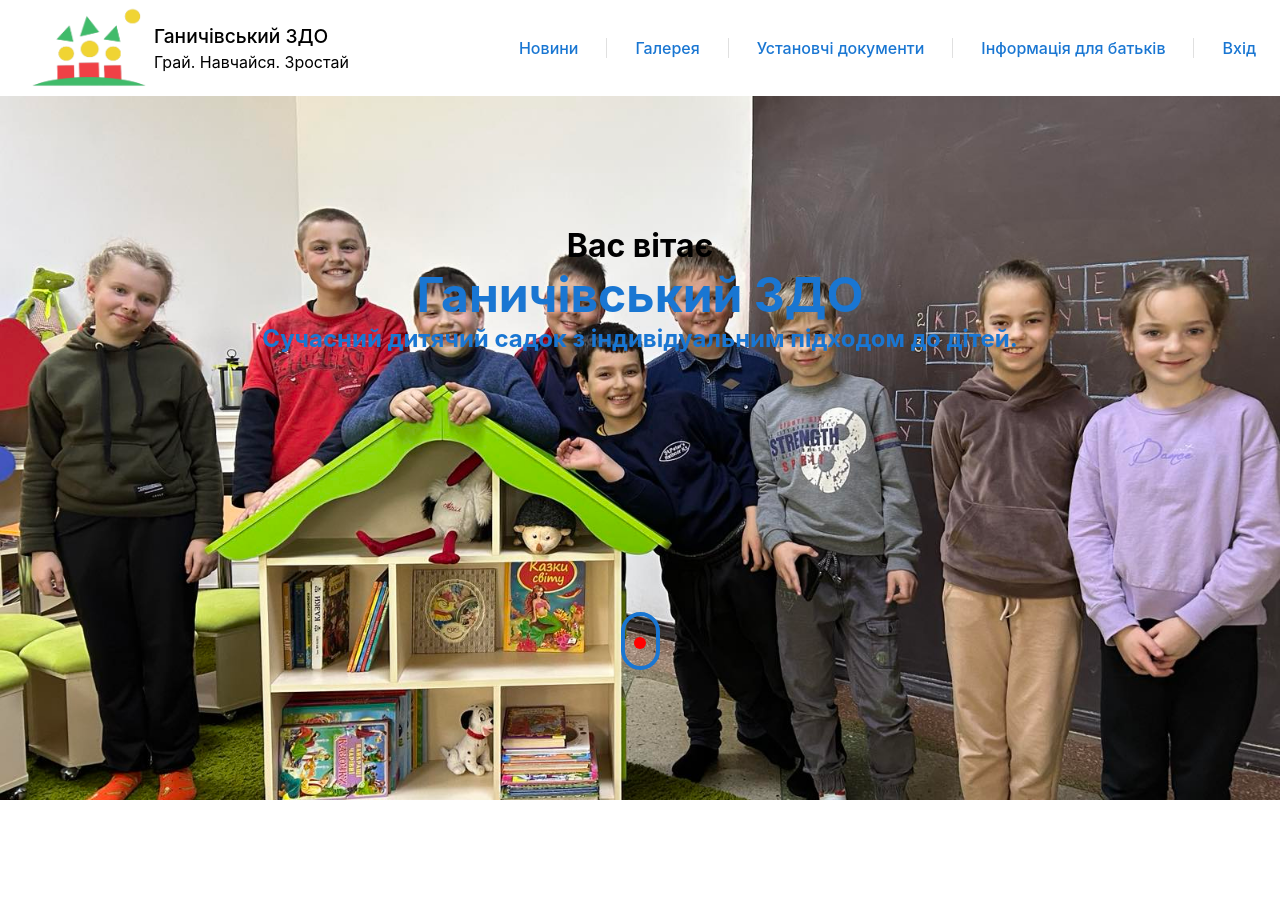
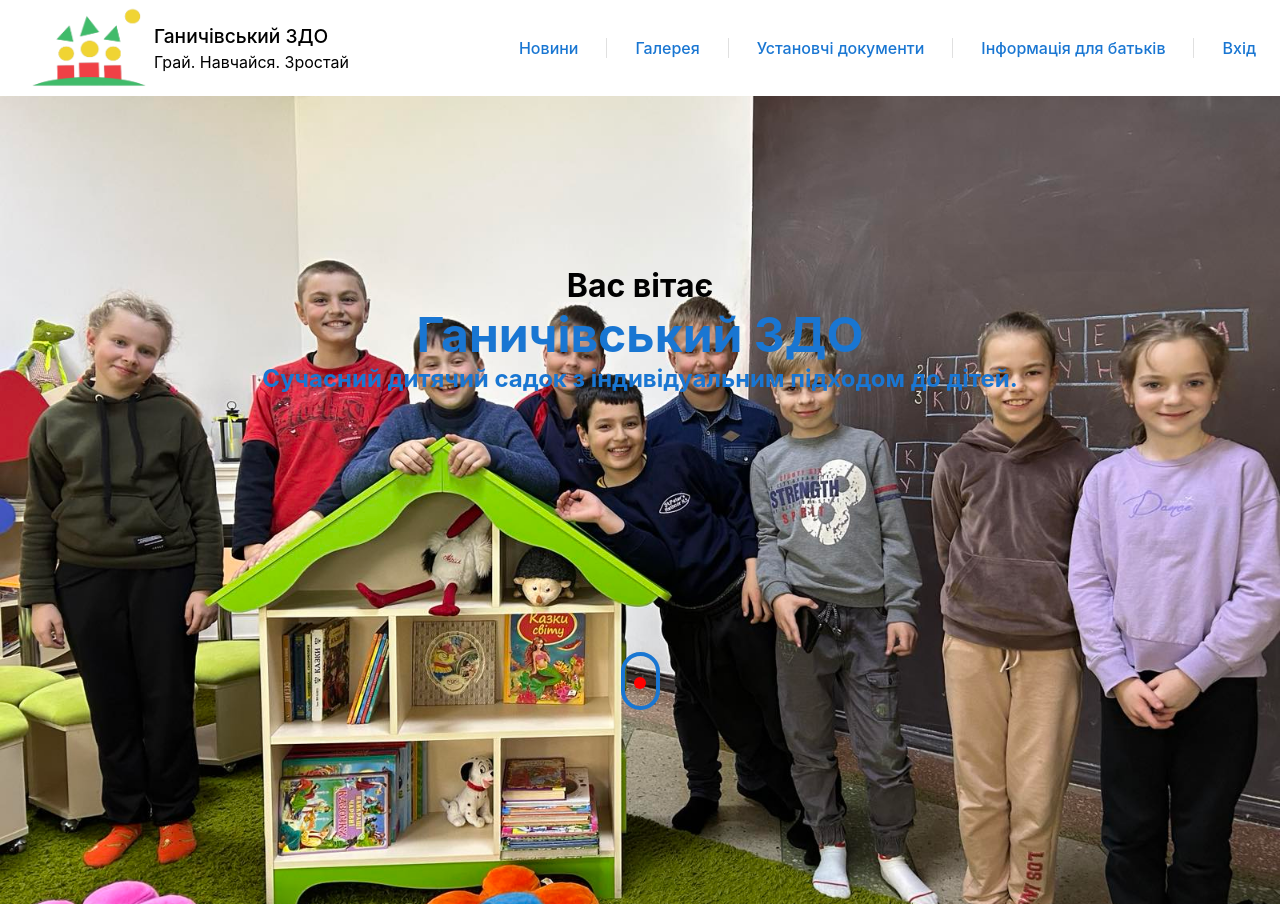
Before and after one commit to Plyska/Ganichy-DNZ, a React (Create React App) app: page / in a window 1280 px wide. Before the commit the page ends 800 px from the top, so only its background shows below. Built offline with nearby package versions, Linux system fonts and the light colour scheme.

Commit message:
add section-wrapper for components

```diff
--- /dev/null
+++ b/src/components/SectionWrapper/index.tsx
@@ -0,0 +1,12 @@
+import Box from "@mui/material/Box";
+import { styles } from "./styles";
+
+const SectionWrapper = (component: any, componentId: string) => () => {
+  return (
+    <Box component="section" sx={styles.container} id={componentId}>
+      {component}
+    </Box>
+  );
+};
+
+export default SectionWrapper;
--- /dev/null
+++ b/src/components/SectionWrapper/styles.ts
@@ -0,0 +1,25 @@
+export const styles = {
+  container: {
+    maxWidth: "80rem",
+    marginLeft: "auto",
+    marginRight: "auto",
+    position: "relative",
+    zIndex: 0,
+    paddingLeft: { xs: "4rem", sm: "4rem", md: "1rem", xl: "1rem", lg: "1rem" },
+    paddingRight: {
+      xs: "4rem",
+      sm: "4rem",
+      md: "1rem",
+      xl: "1rem",
+      lg: "1rem",
+    },
+    paddingTop: {
+      xs: "4rem",
+      sm: "4rem",
+      md: "2.5rem",
+      xl: "2.5rem",
+      lg: "2.5rem",
+    },
+    paddingBottom: { md: "4rem", xl: "4rem", lg: "4rem" },
+  },
+};
--- a/src/pages/HomeScreen/components/Hero.tsx
+++ b/src/pages/HomeScreen/components/Hero.tsx
@@ -3,6 +3,7 @@ import { styles } from "../styles";
 import { Stack, Typography } from "@mui/material";
 import { motion } from "framer-motion";
 import { fadeIn, textVariant } from "../../../utils/motion";
+import SectionWrapper from "../../../components/SectionWrapper";
 
 const Hero = (): JSX.Element => {
   return (
@@ -57,4 +58,4 @@ const Hero = (): JSX.Element => {
   );
 };
 
-export default Hero;
+export default SectionWrapper(<Hero />, "hero");
--- a/src/pages/HomeScreen/index.tsx
+++ b/src/pages/HomeScreen/index.tsx
@@ -1,10 +1,13 @@
 import Box from "@mui/material/Box";
 import Hero from "./components/Hero";
+import { styles } from "./styles";
 
 const HomeScreen = (): JSX.Element => {
   return (
     <Box component="main">
-      <Hero />
+      <Box component="div" sx={styles.heroContainer}>
+        <Hero />
+      </Box>
     </Box>
   );
 };
--- a/src/pages/HomeScreen/styles.ts
+++ b/src/pages/HomeScreen/styles.ts
@@ -2,7 +2,9 @@ import bgimg from "../../assets/dnz-bg-img.png";
 
 export const styles = {
   container: {
-    height: "88vh",
+    height: "88vh", // у мене 12vh це хедер. Як мені правильно це застилізувати
+  },
+  heroContainer: {
     backgroundSize: "cover",
     backgroundPosition: "center",
     backgroundImage: `url('${bgimg}')`,
```
